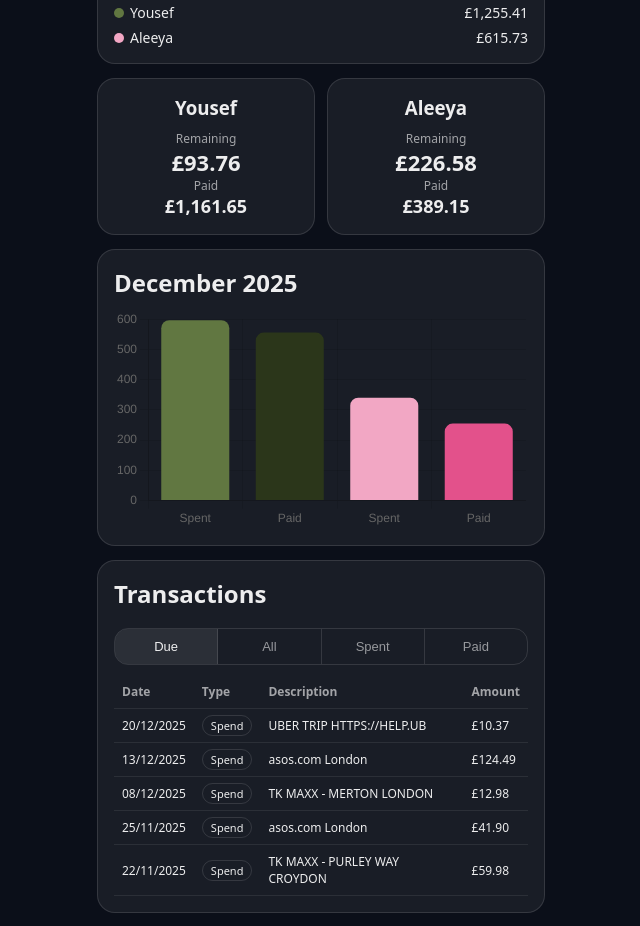
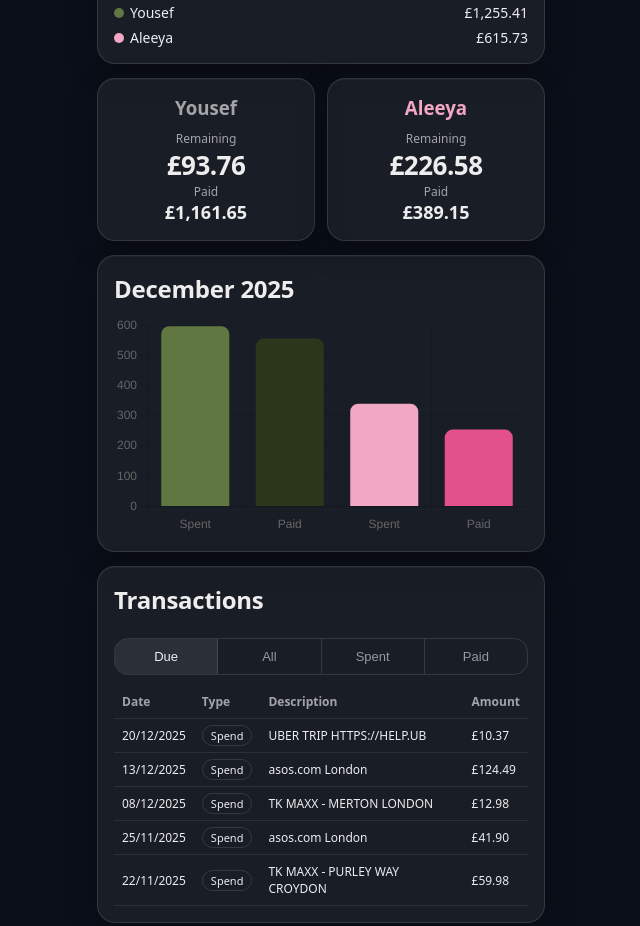
Before and after one commit to tomsharples1/amex-split-tracker, a plain HTML site: page index.html in a window 1280 px wide. Shown: the part 493-1419 px from the top of the page, without its empty margins (319-959 px from the left). Drawn offline with nearby package versions, Linux system fonts and the light colour scheme.

Commit message:
Front end improvements

```diff
--- a/index.html
+++ b/index.html
@@ -25,19 +25,67 @@
   --pinkDark:#e3518b;
 }
 
+
 *{box-sizing:border-box}
-body{margin:0;font-family:system-ui,-apple-system,Segoe UI,Roboto;background:var(--bg);color:var(--text)}
+body{
+  margin:0;
+  font-family:system-ui,-apple-system,Segoe UI,Roboto;
+  color:var(--text);
+
+  background:
+    radial-gradient(
+      1200px at 50% -20%,
+      #18213a 0%,
+      #0b0f19 60%
+    );
+}
 .wrap{max-width:480px;margin:0 auto;padding:16px}
 .card{background:var(--card);border:1px solid var(--border);border-radius:18px;padding:16px;margin-bottom:14px}
-h2,h3{margin:0 0 10px 0;font-weight:800}
+
+h2{
+  margin:0 0 10px 0;
+  font-weight:700;
+  letter-spacing:-.01em;
+}
+
+h3{
+  margin:0 0 10px 0;
+  font-weight:800;
+}
 .row{display:flex;justify-content:space-between;align-items:center;font-size:14px;margin-top:6px}
 .dot{width:10px;height:10px;border-radius:50%;display:inline-block;margin-right:6px}
 .kpiGrid{display:grid;grid-template-columns:1fr 1fr;gap:12px}
 .kpi{text-align:center}
 .mid{font-size:18px;font-weight:900}
-.mid.remaining{font-size:22px;}
+.mid.remaining{font-size:26px; letter-spacing:-.02em;}
 .sub{font-size:12px;color:var(--muted)}
 canvas{max-width:100%}
+
+.card{
+  background:var(--card);
+  border:1px solid var(--border);
+  border-radius:18px;
+  padding:16px;
+  margin-bottom:14px;
+  box-shadow:
+    0 10px 30px rgba(0,0,0,.25),
+    inset 0 1px 0 rgba(255,255,255,.04);
+  transition:transform .2s ease, box-shadow .2s ease;
+}
+
+.card:active{
+  transform:translateY(1px);
+}
+
+
+.kpi h3{
+  color:var(--muted);
+}
+
+.kpi:nth-child(2) h3{
+  color:var(--pink);
+}
+
 
 /* Pie */
 .pieWrap{position:relative}
@@ -66,7 +114,12 @@ canvas{max-width:100%}
 .slide{width:50%}
 
 /* Table */
-.tableHeader{display:flex;justify-content:space-between;align-items:center;margin-bottom:8px}
+.tableHeader{
+  display:flex;
+  justify-content:space-between;
+  align-items:center;
+  margin-bottom:12px;
+}
 .segment{
   display:flex;
   width:100%;
@@ -75,6 +128,7 @@ canvas{max-width:100%}
   overflow:hidden;
   margin-bottom:10px;
 }
+
 .segBtn{
   flex:1;
   background:none;
@@ -83,7 +137,13 @@ canvas{max-width:100%}
   font-size:13px;
   color:rgba(255,255,255,.55);
   cursor:pointer;
+  transition:background .2s ease, color .2s ease, transform .1s ease;
 }
+
+.segBtn:active{
+  transform:scale(.97);
+}
+
 
 .segBtn:not(:last-child){border-right:1px solid var(--border);}
 .segBtn.active{background:rgba(255,255,255,.08); color:var(--text);}
```
